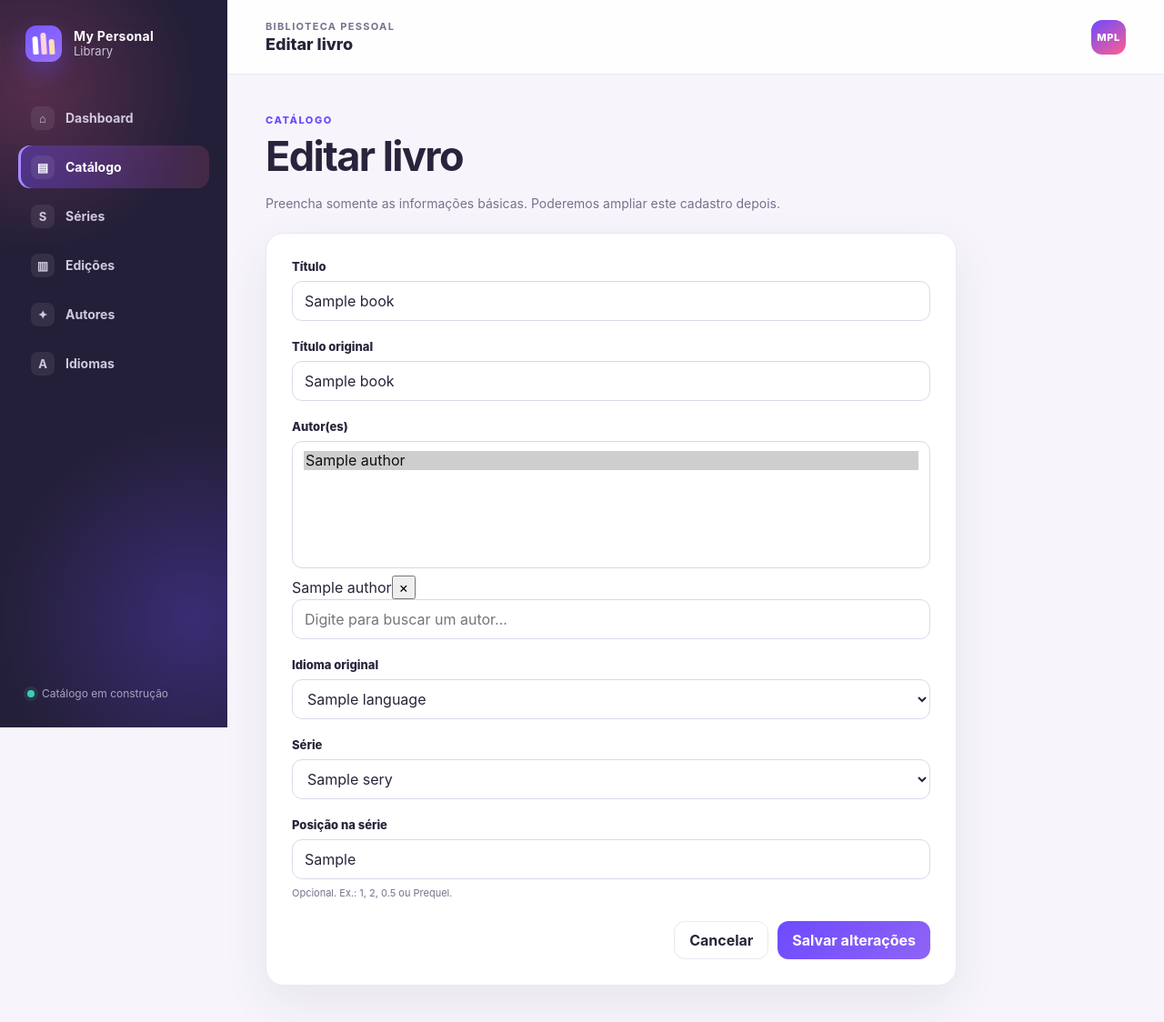
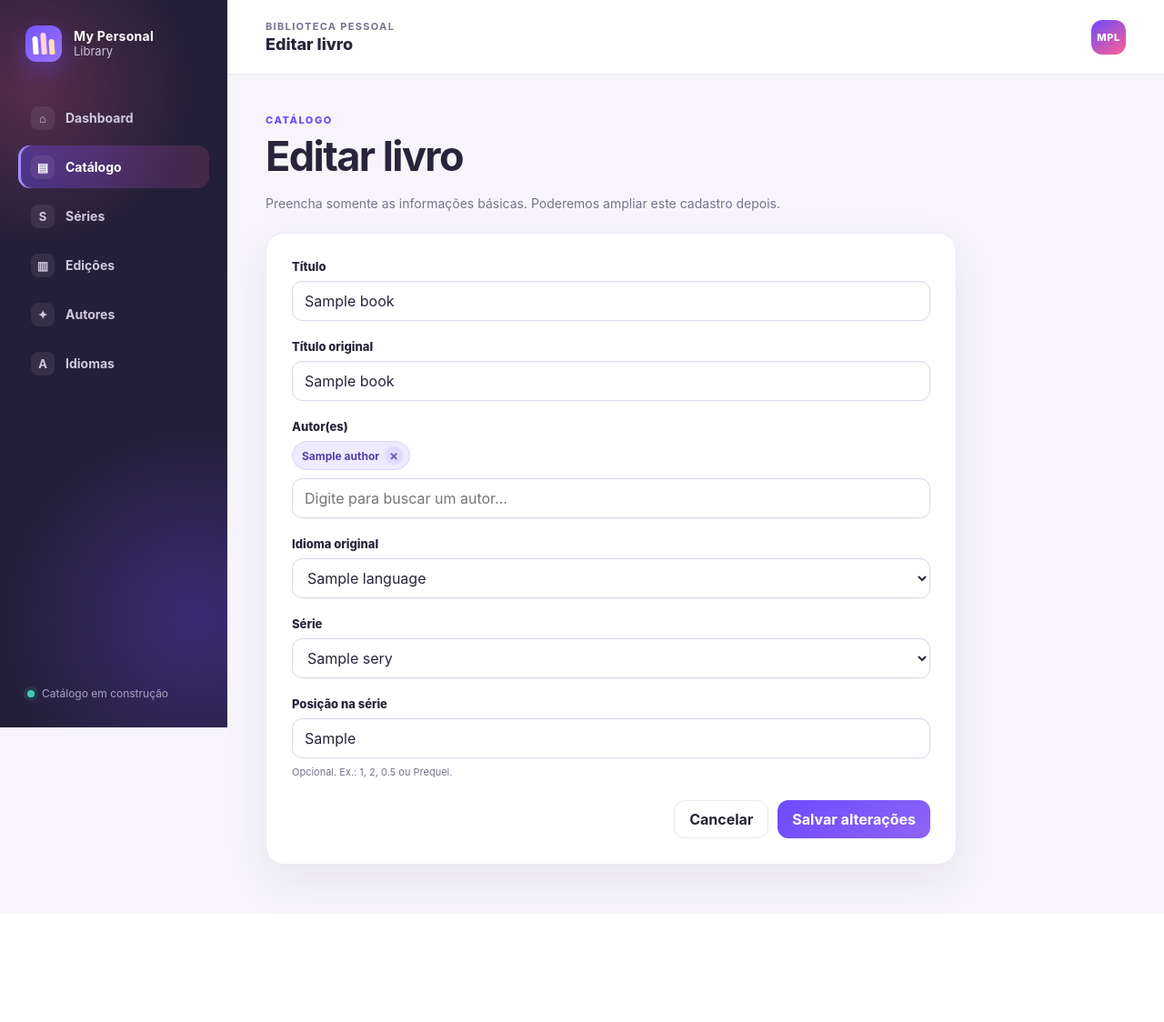
Before and after one commit to clice/my-personal-library, a Django app: page /catalog/1/edit/ in a window 1280 px wide. Shown: the top 1124 px of the page at 91% size. After the commit the page ends 990 px from the top, so only its background shows below. Run offline with Django 5.2, Linux system fonts and the light colour scheme; tables that the repository leaves empty hold one stand-in row (values such as "Sample post").

Commit message:
style: add searchable chip multiselect

```diff
--- a/static/css/app.css
+++ b/static/css/app.css
@@ -899,3 +899,116 @@ select {
 @media (max-width: 520px) {
     .nav { grid-template-columns: repeat(6, auto); }
 }
+
+
+.enhanced-native-select {
+    position: absolute !important;
+    width: 1px !important;
+    height: 1px !important;
+    padding: 0 !important;
+    margin: -1px !important;
+    overflow: hidden !important;
+    clip: rect(0, 0, 0, 0) !important;
+    white-space: nowrap !important;
+    border: 0 !important;
+}
+
+.enhanced-multiselect {
+    position: relative;
+    display: grid;
+    gap: 9px;
+}
+
+.enhanced-selected {
+    display: flex;
+    flex-wrap: wrap;
+    gap: 7px;
+}
+
+.enhanced-chip {
+    display: inline-flex;
+    align-items: center;
+    gap: 6px;
+    min-height: 31px;
+    padding: 5px 7px 5px 10px;
+    border: 1px solid #ddd3ff;
+    border-radius: 999px;
+    color: #563fa9;
+    background: var(--purple-soft);
+    font-size: 12px;
+    font-weight: 750;
+}
+
+.enhanced-chip-remove {
+    width: 20px;
+    height: 20px;
+    display: grid;
+    place-items: center;
+    padding: 0;
+    border: 0;
+    border-radius: 50%;
+    color: #715bc0;
+    background: rgba(109, 74, 255, .1);
+    cursor: pointer;
+    font-size: 15px;
+    line-height: 1;
+}
+
+.enhanced-chip-remove:hover {
+    color: #fff;
+    background: var(--purple);
+}
+
+.enhanced-search-wrap {
+    position: relative;
+}
+
+.form-field .enhanced-search {
+    padding-right: 38px;
+}
+
+.enhanced-multiselect.is-open .enhanced-search {
+    border-color: #9f8aff;
+    box-shadow: 0 0 0 3px rgba(109,74,255,.1);
+}
+
+.enhanced-options {
+    position: absolute;
+    z-index: 50;
+    top: calc(100% + 6px);
+    left: 0;
+    right: 0;
+    max-height: 230px;
+    overflow-y: auto;
+    padding: 6px;
+    border: 1px solid #ddd7ea;
+    border-radius: 12px;
+    background: #fff;
+    box-shadow: 0 18px 45px rgba(39, 31, 69, .16);
+}
+
+.enhanced-option {
+    width: 100%;
+    padding: 10px 11px;
+    border: 0;
+    border-radius: 8px;
+    color: var(--ink);
+    background: transparent;
+    cursor: pointer;
+    text-align: left;
+    font-size: 13px;
+}
+
+.enhanced-option:hover,
+.enhanced-option:focus {
+    outline: 0;
+    color: var(--purple);
+    background: var(--purple-soft);
+}
+
+.enhanced-empty {
+    padding: 14px 11px;
+    color: var(--muted);
+    text-align: center;
+    font-size: 12px;
+}
```
